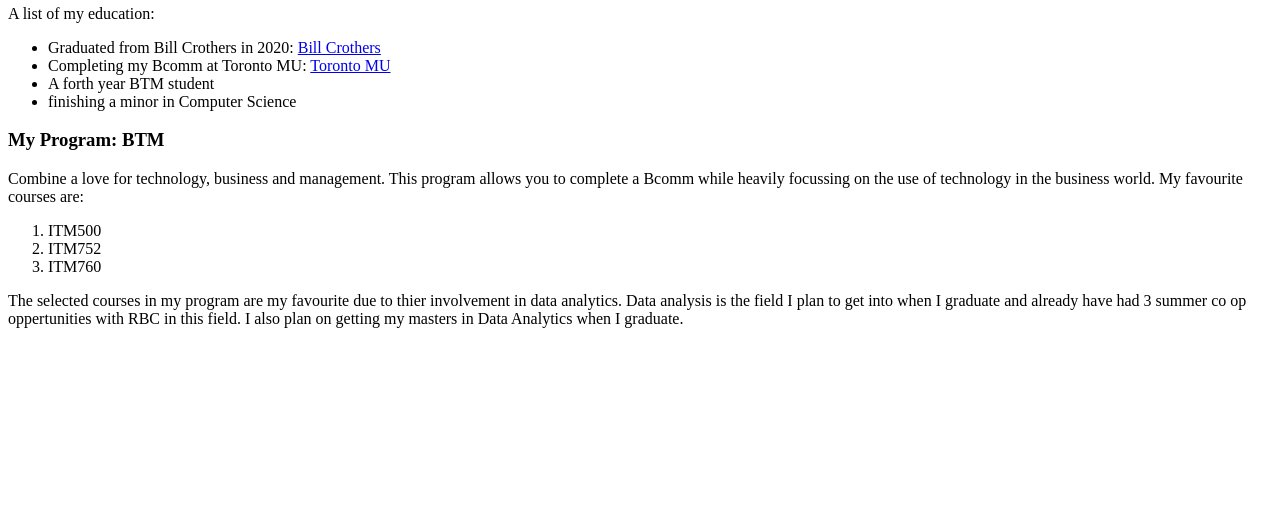
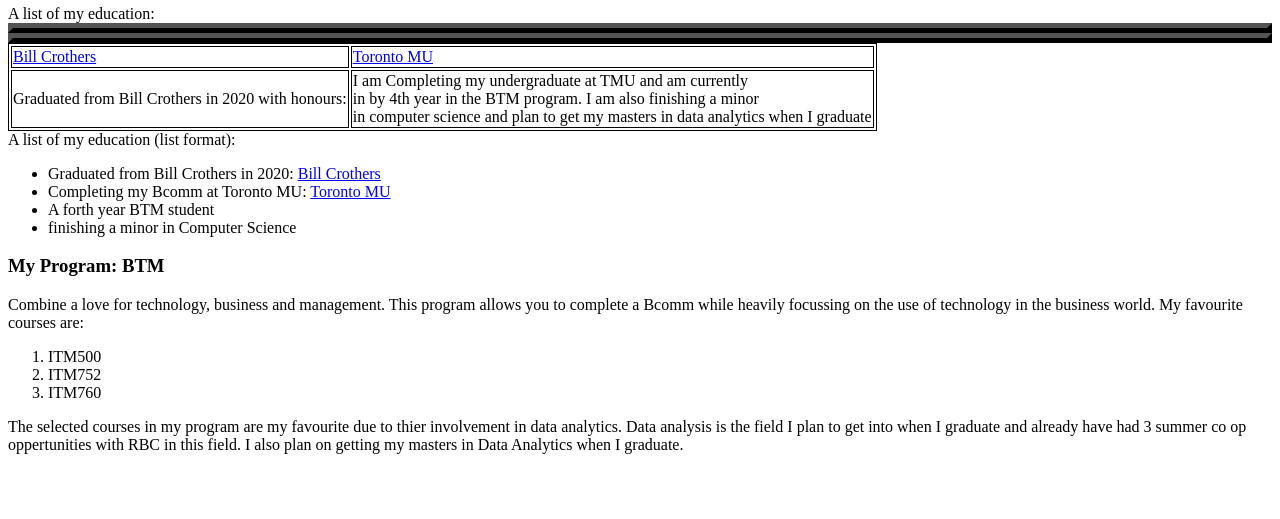
Before and after one commit to MichaelMacieri/michaelmacieri.github.io, a plain HTML site: page index.html in a window 1280 px wide. Shown: the part 281-800 px from the top of the page. Drawn offline with Linux system fonts and the light colour scheme.

Commit message:
table div

```diff
--- a/index.html
+++ b/index.html
@@ -7,7 +7,9 @@
     <title>Education</title>
     <style>
         table, th, td {border: 1px solid black;}
-        .div1 {border: 5px outset red; background-color: lightblue;text-align: center;}
+        .div1 {border: 5px outset darkblue; background-color: lightblue;text-align: center;}
+        .tablelink {border: 5px outset black; background-color: lightcoral;text-align: center;}
+        .tabledesc {border: 5px outset black; background-color: lightgreen;}
     </style>
 </head>
 <body>
@@ -43,6 +45,26 @@
         <p1>
             A list of my education:
         </p1>
+        <table>
+            <div class="tablelink">
+
+                <tr>
+                <td><a href="https://sites.google.com/gapps.yrdsb.ca/bcssscoreboard/home?authuser=0">Bill Crothers</a></td>
+                <td><a href="https://www.torontomu.ca/calendar/2023-2024/programs/trsm/business_tech/">Toronto MU</a></td>
+                </tr>
+            </div>
+            <div class="tabledesc">
+                <tr>
+                <td>Graduated from Bill Crothers in 2020 with honours:</td>
+                <td>I am Completing my undergraduate at TMU and am currently <br>
+                    in by 4th year in the BTM program. I am also finishing a minor <br>
+                    in computer science and plan to get my masters in data analytics when I graduate</td>
+                </tr>
+            </div>
+        </table>
+        <p1>
+            A list of my education (list format):
+        </p1>
         <ul>
             <li>Graduated from Bill Crothers in 2020: <a href="https://sites.google.com/gapps.yrdsb.ca/bcssscoreboard/home?authuser=0">Bill Crothers</a></li>
             <li>Completing my Bcomm at Toronto MU: <a href="https://www.torontomu.ca/calendar/2023-2024/programs/trsm/business_tech/">Toronto MU</a></li>
```
